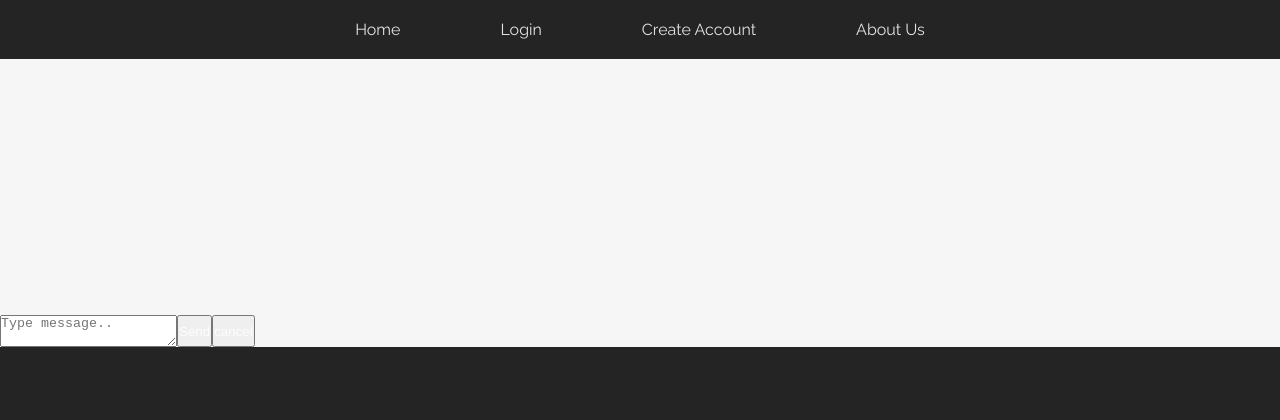
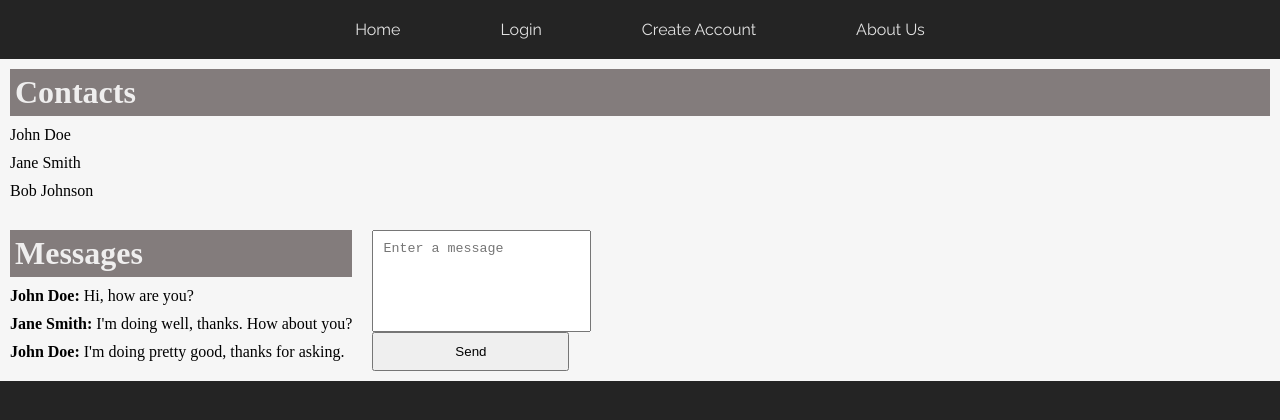
Before and after one commit to sergiogonzalezyes/Chat-Appliacation3, a React (Vite) app in the folder Chat-Application/: page /UserPage in a window 1280 px wide. Shown: the top 420 px of the page. Built offline with nearby package versions, Linux system fonts and the light colour scheme.

Commit message:
start to modify UserPage to look like chat

```diff
--- a/Chat-Application/src/App.css
+++ b/Chat-Application/src/App.css
@@ -415,3 +415,61 @@ p {
         width: fit-content;
     } */
 }
+
+
+
+/* UserPage CSS */
+
+#chatbox {
+
+  }
+
+  #contacts, #messages {
+    padding: 10px;
+  }
+
+  #contacts h1, #messages h1 {
+    margin: 0;
+    padding: 5px;
+    font-weight: bold;
+    background-color: rgb(131, 124, 124);
+  }
+
+  #contacts ul, #messages ul {
+    list-style: none;
+    margin: 0;
+    padding: 0;
+    color: black;
+  }
+
+  #contacts li, #messages li {
+    margin: 10px 0;
+    color: black;
+  }
+
+  #input-form {
+    padding: 10px;
+  }
+
+  #input-form textarea {
+    width: 100%;
+    height: 80px;
+    padding: 10px;
+    resize: none;
+
+  }
+
+  #input-form button {
+    float: right;
+    padding: 10px;
+    color: black;
+
+  }
+
+  b {
+    color: black;
+  }
+
+  #messagesandinputform {
+       display: flex;
+  }
--- a/Chat-Application/src/pages/UserPage.jsx
+++ b/Chat-Application/src/pages/UserPage.jsx
@@ -1,11 +1,44 @@
 export const UserPage = () => {
-  return( <div className="UserPageDiv">
-    <form action="/action_page.php" class="form-container">
-      <textarea placeholder="Type message.." name="msg" required></textarea>
-    </form>
-    <button type="submit" class="btn">Send</button>
-    <button type="button" class="btn cancel">cancel</button>
-          </div>
+  return(
 
-          )
+    <div>
+      <head>
+    <title>Chatbox</title>
+  </head>
+  <body>
+    <div id="chatbox">
+      <div id="contacts">
+        <h1>Contacts</h1>
+        <ul>
+          <li>John Doe</li>
+          <li>Jane Smith</li>
+          <li>Bob Johnson</li>
+        </ul>
+      </div>
+      <div id="messagesandinputform">
+      <div id="messages">
+        <h1>Messages</h1>
+        <ul>
+          <li>
+            <p><b>John Doe:</b> Hi, how are you?</p>
+          </li>
+          <li>
+            <p><b>Jane Smith:</b> I'm doing well, thanks. How about you?</p>
+          </li>
+          <li>
+            <p><b>John Doe:</b> I'm doing pretty good, thanks for asking.</p>
+          </li>
+        </ul>
+      </div>
+      <div id="input-form">
+        <form>
+          <textarea placeholder="Enter a message"></textarea>
+          <button type="submit">Send</button>
+        </form>
+      </div>
+      </div>
+    </div>
+  </body>
+    </div>
+  )
 };
```
